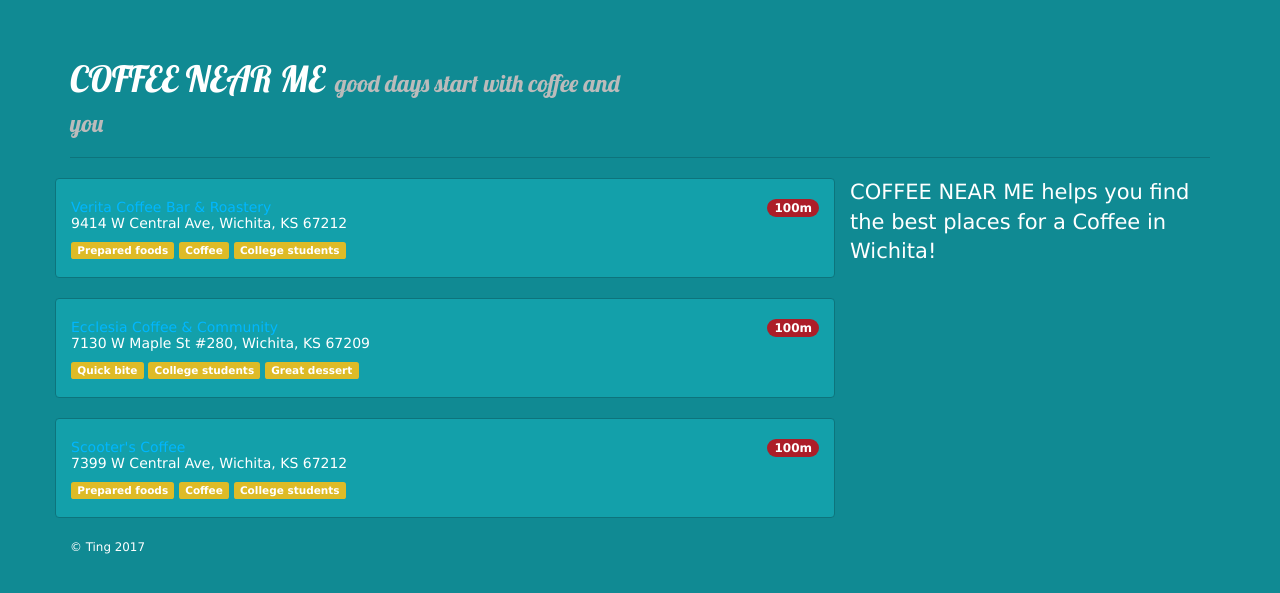
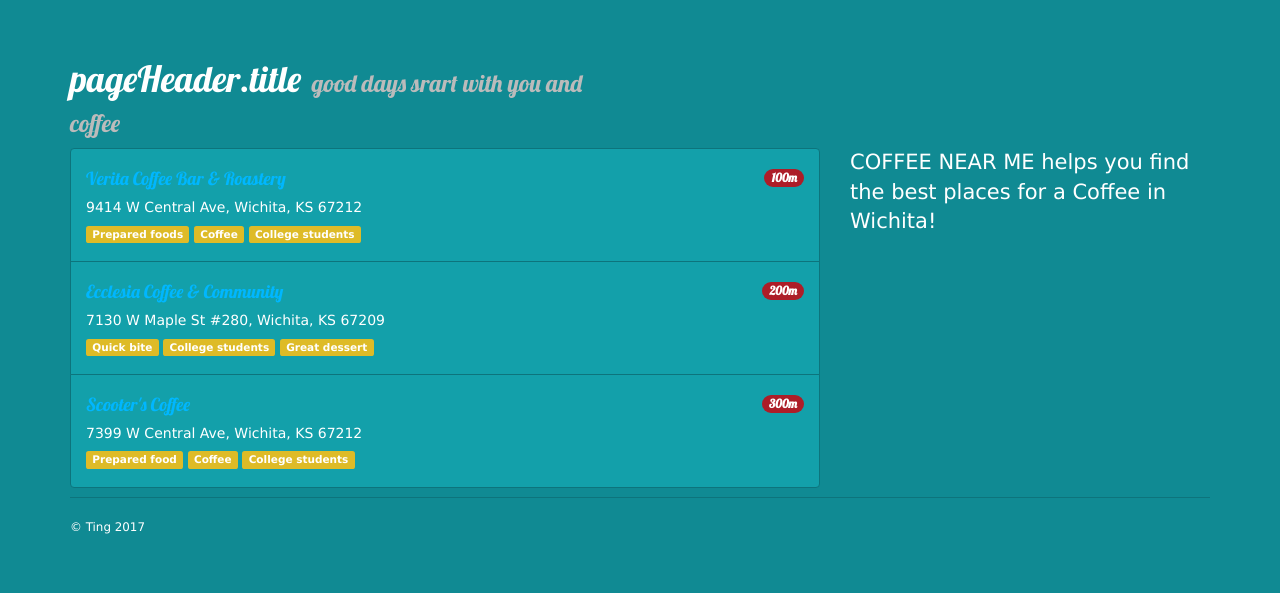
Before and after one commit to thsu1031/Coffee-Shops-with-Mongo-Express-and-Node, a Node server app: page / in a window 1280 px wide. Shown: the part 51-644 px from the top of the page. Run offline with Node 20, Linux system fonts and the light colour scheme; some web fonts are replaced.

Commit message:
Take the data out of the views

```diff
--- a/app_server/controllers/locations.js
+++ b/app_server/controllers/locations.js
@@ -1,17 +1,47 @@
 /*GET home page*/
 module.exports.homelist =  function(req, res){
 
-	res.render('locations-list', {title: 'Home'})
-}
+	res.render('locations-list', {
+		title: 'COFFEE NEAR ME - COFFEE NEAR ME helps you find the best places for a Coffee in Wichita!',
+		pageHeader: {
+			title: 'COFFEE NEAR ME',
+			strapline: 'good days srart with you and coffee'
+		},
+		sidebar: "COFFEE NEAR ME helps you find the best places for a Coffee in Wichita!",
+		locations: [
+		{
+			name: 'Verita Coffee Bar & Roastery',
+			address: '9414 W Central Ave, Wichita, KS 67212',
+			rating: 5,
+			facilities: ['Prepared foods','Coffee','College students'],
+			distance: '100m'
+
+		},{
+			name: 'Ecclesia Coffee & Community ',
+			address: '7130 W Maple St #280, Wichita, KS 67209',
+			rating: 4,
+			facilities: ['Quick bite','College students','Great dessert'],
+			distance: '200m'
+		},{
+			name: "Scooter's Coffee",
+			address: '7399 W Central Ave, Wichita, KS 67212',
+			rating: 3,
+			facilities: ['Prepared food','Coffee','College students'],
+			distance: '300m'
+		}
+		]
+
+	});
+};
 
 /*GET locationInfo page*/
 module.exports.locationInfo = function(req, res){
 
 	res.render('location-info', {title: 'Details'});
-}
+};
 
 /*GET locationReview page*/
 module.exports.addReview = function(req, res){
 
 	res.render('location-review-form', {title: 'Add review'});
-}
+};
--- /dev/null
+++ b/app_server/models/db.js
@@ -0,0 +1 @@
+var mongoose = require('mongoose');
--- /dev/null
+++ b/app_server/views/_includes/sharedHTMLfunctions.jade
@@ -0,0 +1,5 @@
+mixin outputRating(rating)
+  - for(var i = 0; i < rating; i++)
+    span.glyphicon.glyphicon-heart
+  - for(var i = rating; i < 5; i++)
+    span.glyphicon.glyphicon-heart-empty
--- a/app_server/views/locations-list.jade
+++ b/app_server/views/locations-list.jade
@@ -1,70 +1,27 @@
 extends layout
+
+include _includes/sharedHTMLfunctions
+
 
 block content
   #banner.page-header
     .row
        .col-lg-6
-         h1 COFFEE NEAR ME
-           small &nbsp; good days start with coffee and you
-  .row
-    .col-xs-12.col-sm-8
-      .row.list-group
-        .col-xs-12.list-group-item
-          h4
-          a(href="location") Verita Coffee Bar & Roastery
-          small &nbsp;
-            span.glyphicon.glyphicon-heart
-            span.glyphicon.glyphicon-heart
-            span.glyphicon.glyphicon-heart
-            span.glyphicon.glyphicon-heart
-            span.glyphicon.glyphicon-heart-empty
-           span.badge.pull-right.badge-default 100m
-          p.address 9414 W Central Ave, Wichita, KS 67212
-          p
-            span.label.label-warning Prepared foods
-            | &nbsp
-            span.label.label-warning Coffee
-            &nbsp
-            spam.label.label-warning College students
-    .col-xs-12.col-sm-4
-      p.lead COFFEE NEAR ME helps you find the best places for a Coffee in Wichita!
-
-    .col-xs-12.col-sm-8
-      .row.list-group
-        .col-xs-12.list-group-item
-          h4
-          a(href="location") Ecclesia Coffee & Community
-          small &nbsp;
-            span.glyphicon.glyphicon-heart
-            span.glyphicon.glyphicon-heart
-            span.glyphicon.glyphicon-heart
-            span.glyphicon.glyphicon-heart
-            span.glyphicon.glyphicon-heart-empty
-           span.badge.pull-right.badge-default 100m
-          p.address 7130 W Maple St #280, Wichita, KS 67209
-          p
-            span.label.label-warning Quick bite
-            | &nbsp
-            span.label.label-warning College students
-            &nbsp
-            spam.label.label-warning Great dessert
-
-    .col-xs-12.col-sm-8
-      .row.list-group
-        .col-xs-12.list-group-item
-          h4
-          a(href="location") Scooter's Coffee
-          small &nbsp;
-            span.glyphicon.glyphicon-heart
-            span.glyphicon.glyphicon-heart
-            span.glyphicon.glyphicon-heart
-            span.glyphicon.glyphicon-heart
-            span.glyphicon.glyphicon-heart-empty
-           span.badge.pull-right.badge-default 100m
-          p.address 7399 W Central Ave, Wichita, KS 67212
-          p
-            span.label.label-warning Prepared foods
-            | &nbsp
-            span.label.label-warning Coffee
-            &nbsp
-            spam.label.label-warning College students
+         h1 pageHeader.title
+           small &nbsp; #{pageHeader.strapline}
+    .row
+      .col-xs-12.col-sm-8
+        each location in locations
+          col-xs-12.list-group-item
+            h4
+              a(href="/location")=location.name
+              small &nbsp;
+                +outputRating(location.rating)
+              span.badge.pull-right.badge-default=location.distance
+            p.address=location.address
+            p
+              each facility in location.facilities
+                span.label.label-warning=facility
+                | &nbsp;
+      .col-xs-12.col-sm-4
+        p.lead=sidebar
```
